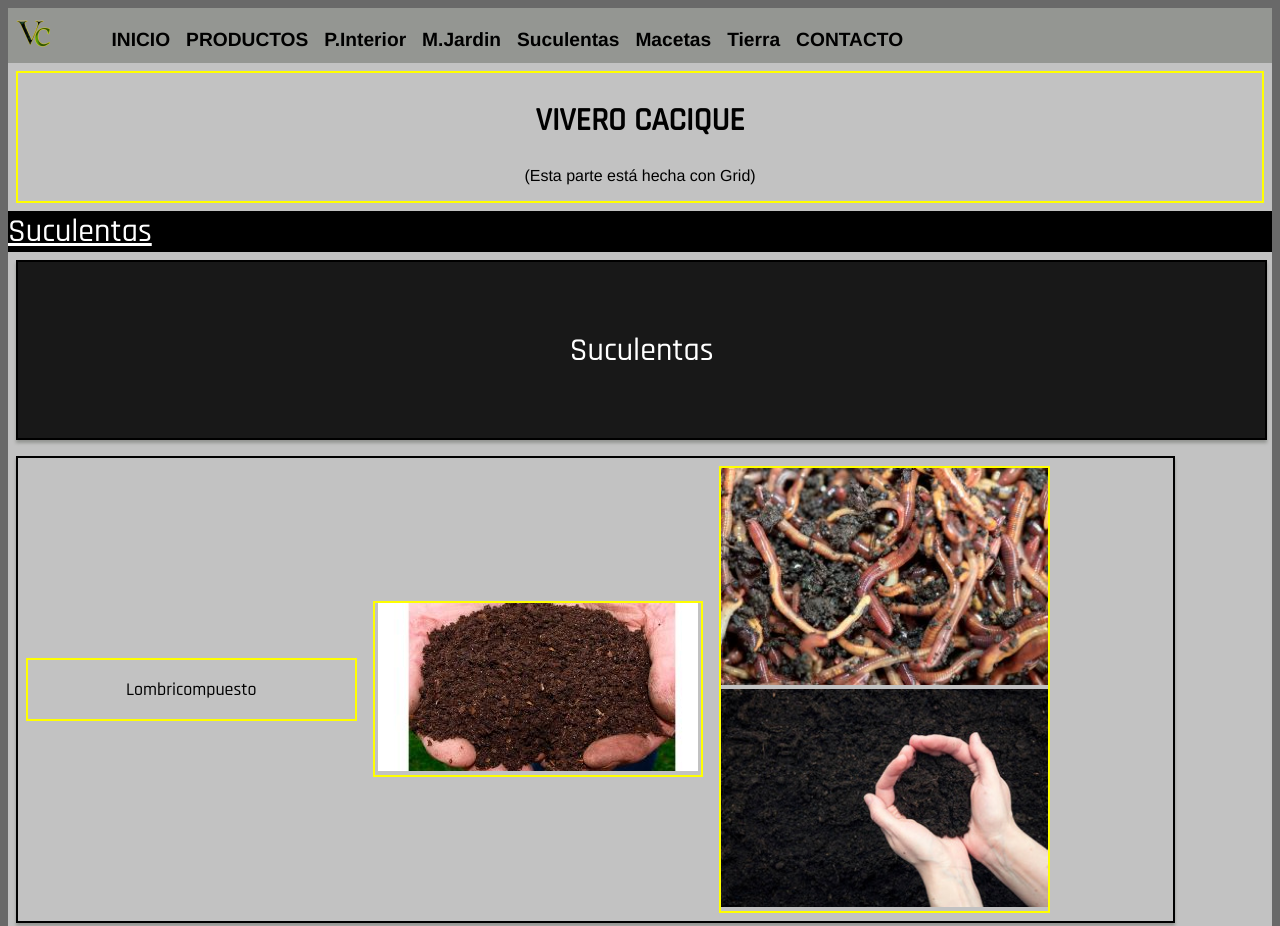
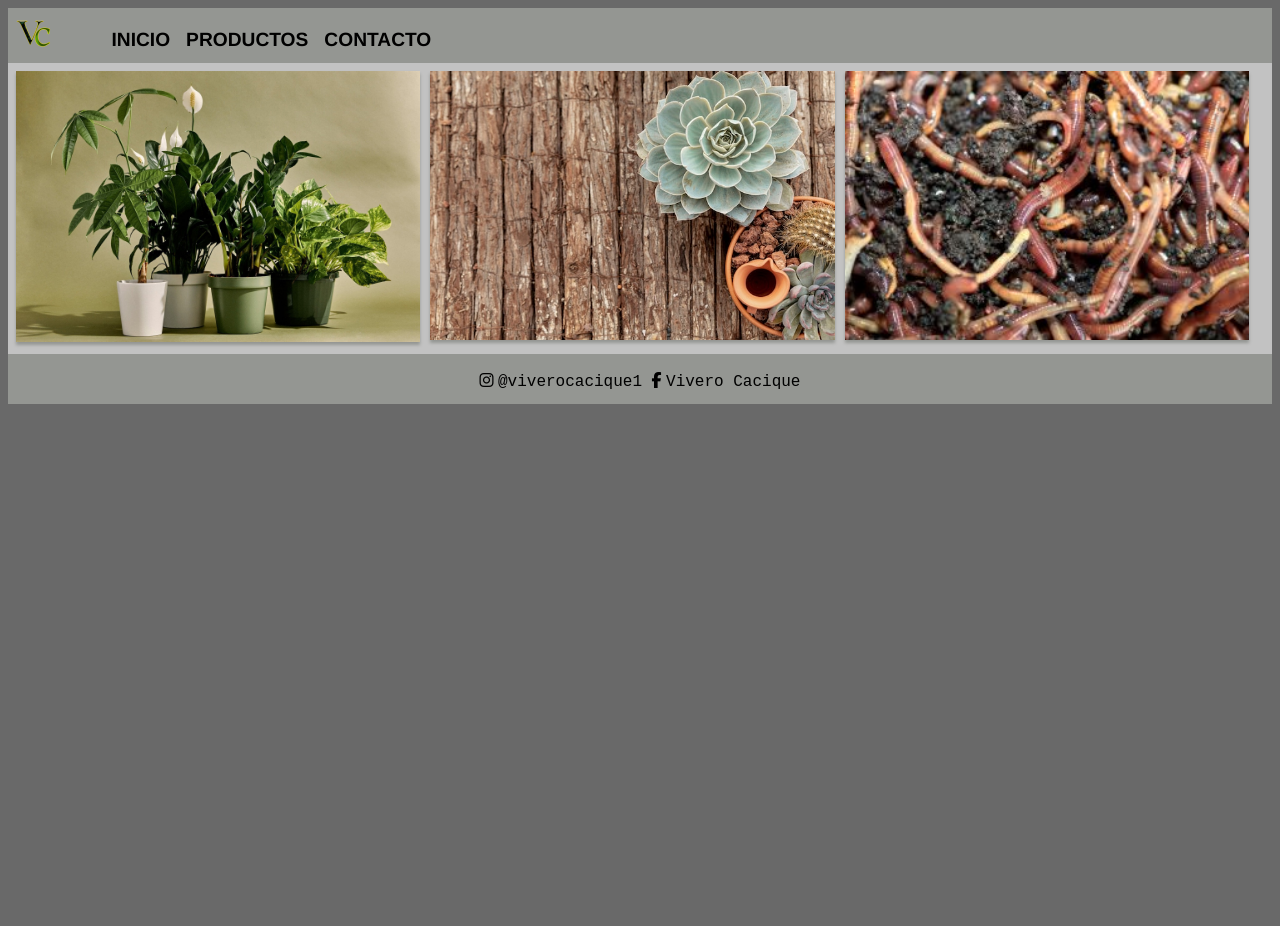
Before and after one commit to brunopadelletti/Padelletti-TPO, a plain HTML site: page productos.html in a window 1280 px wide. Shown: the top 926 px of the page. After the commit the page ends 800 px from the top, so only its background shows below. Drawn offline with Linux system fonts and the light colour scheme.

Commit message:
primer comit

```diff
--- a/estilos.css
+++ b/estilos.css
@@ -50,7 +50,7 @@ footer a:hover {
 
  /* contenido principal */
  main>div {
-     border: 2px red solid;
+     /* border: 2px red solid; */
      min-height: 180px;
      margin: 0.5rem;
      height: auto;
@@ -68,7 +68,7 @@ footer a:hover {
  } */
 
  .secciones {
-     border: 2px yellow solid;
+     /* border: 2px yellow solid; */
      min-height: 50px;
      margin: 0.5rem;
      text-align: justify;
@@ -152,54 +152,40 @@ footer a:hover {
     border-radius: 0.5rem;
 }
 
-.grid-f1 {
+.grid {
     display: grid;
-    grid-template-rows: (3, 300px);
-    /* grid-column-gap: 10px; */
-    grid-template-columns: [x0] 99%;
+    width: 100%;
+    grid-template-rows: 90%;
+    grid-template-columns: [x0] 32% [x1] 32% [x3] 32%;
     align-items: center;
-    border: 2px black solid;
-    box-shadow: 0 3px 3px 0 rgb(148, 150, 146);
-    background-color: rgb(24, 24, 24, 50);
-    width: 99%;
-    margin: 0.5rem;
-    justify-content: center;
+    justify-items: stretch;
+    align-items: stretch;
+    justify-content: stretch;
+    grid-column-gap: 10px;
+
 }
 
-.grid-f1 a {
+.grid a {
     text-decoration: none;
 }
 
-.grid-f2 {
-    display: grid;
-    grid-template-rows: auto;
-    /* grid-column-gap: 10px; */
-    grid-template-columns: [x0] 30% [x1] 30% [x3] 30%;
-    align-items: center;
-    border: 2px black solid;
-    box-shadow: 0 3px 3px 0 rgb(148, 150, 146);
-}
-
-.grid-f2 a {
-    text-decoration: none;
+#axis:hover .larger {
+    transform: scale(1.1);
+    -webkit-transform: scale(1.1);
+    -o-transform: scale(1.1);
+    -moz-transform: scale(1.1);
 }
 
 @media (max-width:768px){
-    .grid-f1 {
-        display: grid;
-        grid-template-rows: 100%;
-        grid-template-columns: auto;
-        align-items: center;
-        display: block;
-    }
 
-    .grid-f2 {
+    .grid {
         display: grid;
         grid-template-rows: 100% 100%;
         grid-template-columns: auto;
         align-items: center;
         display: block;
     }
+
 }
 
   @media (max-width:500px){
--- a/productos.html
+++ b/productos.html
@@ -17,11 +17,6 @@
         <nav class="header-menubar">
             <ul>
                 <li> <a href="Contacto.html ">CONTACTO</a></li>
-                <li> <a href="Tierra.html">Tierra</a></li>
-                <li> <a href="Macetas.html">Macetas</a></li>
-                <li> <a href="Suculentas.html">Suculentas</a></li>
-                <li> <a href="M.Jardin.html">M.Jardin</a></li>
-                <li> <a href="P.Interior.html">P.Interior</a></li>
                 <li> <a href="Productos.html">PRODUCTOS</a></li>
                 <li> <a href="index.html">INICIO</a></li>
             </ul>
@@ -31,32 +26,10 @@
 
     <main>
 
-        <section class="secciones">
-            <h1 class="titulos">VIVERO CACIQUE</h1>
-            <p style="text-align: center;">(Esta parte está hecha con Grid)</p>
-        </section>
-
-        <section class="productos" style="background-color: black;">
-            <a href="Suculentas.html" class="titulos" style="color: white;">Suculentas</a>
-        </section>
-
-        <div class="grid-f1">
-            <a href="Suculentas.html" class="titulos" style="color: white;">Suculentas</a>
-        </div>
-
-        <div class="grid-f2">
-            <section class="secciones">
-                <p class="titulos-secundarios">Lombricompuesto</p>
-
-            </section>
-
-            <section id="axis" class="secciones" style="text-align: center; margin: 0.5rem;">
-                <img class="object car larger" src="Inagenes/Abono-de-compost.jpg" alt="Abono" title="Acá hay una transformación (escalado)" style="max-width: 100%;"/>
-            </section>
-            <section id="axis" class="secciones" style="text-align: center; margin: 0.5rem;">
-                <img class="object car larger" src="Inagenes/nucleo.jpg" alt="Núcleo de lombrices" title="Acá hay una transformación (escalado)" style="width: 100%;"/>
-                <img class="object car larger" src="Inagenes/tierra mejorada.jpg" alt="Tierra mejorada" title="Acá hay una transformación (escalado)" style="width: 100%;"/>
-            </section>
+        <div class="grid">
+           <a href="P.Interior.html"> <img src="Inagenes/plantas de interior.jpg" alt="Plantas de Interior" title="Plantas de Interior" style="width: 100%; box-shadow: 0 3px 3px 0 rgb(148, 150, 146);"/></a>
+           <a href="suculentas.html"> <img  src="Inagenes/arriba-ver-flores-sobre-fondo-madera_23-2148447180.jpg" alt="Suculentas" title="Suculentas" style="width: 100%; box-shadow: 0 3px 3px 0 rgb(148, 150, 146);"/></a>
+           <a href="tierra.html"> <img  src="Inagenes/nucleo.jpg" alt="Lombricompuesto" title="Lombricompuest" style="width: 100%; box-shadow: 0 3px 3px 0 rgb(148, 150, 146);"/></a>
         </div>
 
     </main>
```
Also changed, not shown: P.Interior.html (+6 -5 lines), suculentas.html (+6 -5 lines), tierra.html (+6 -5 lines), Inagenes/Abono.jpg (added), Inagenes/plantas de interior.jpg (added), index.html (line endings or trailing spaces).
